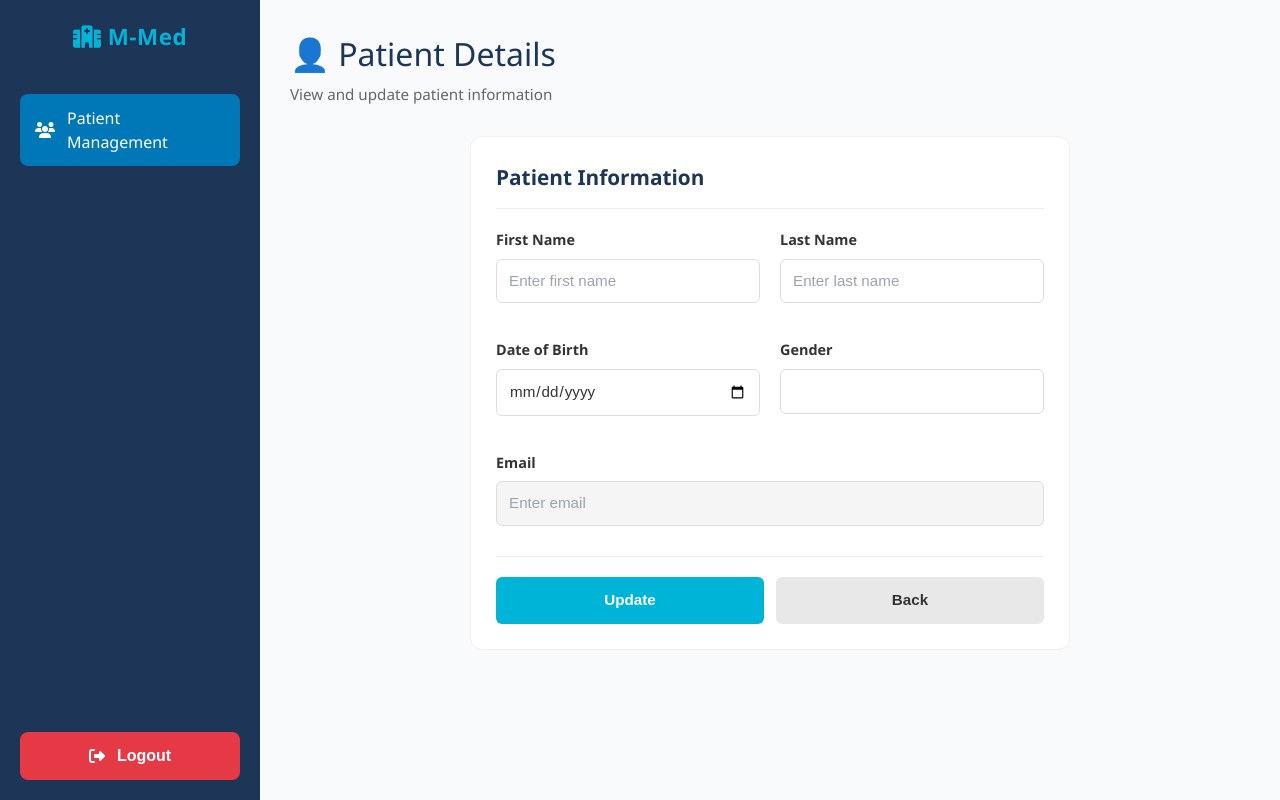
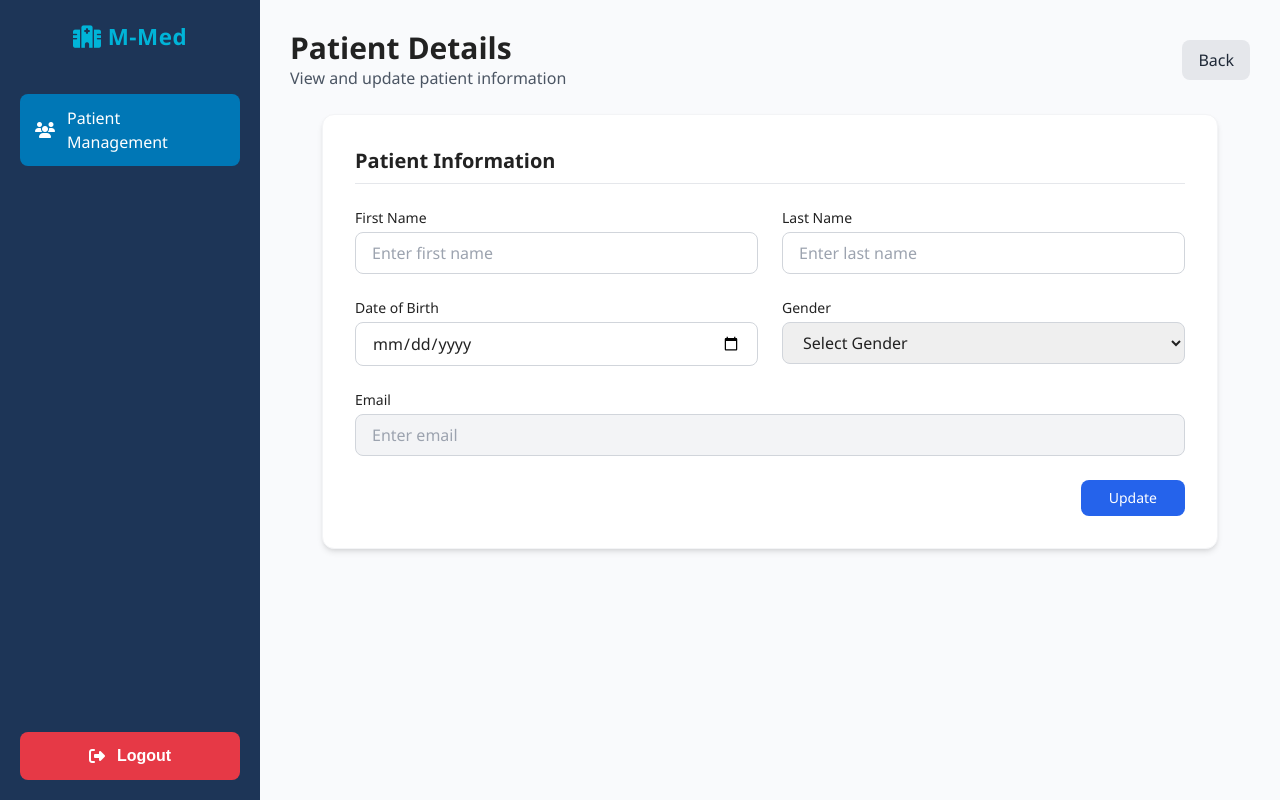
Before and after one commit to CS-LTU/com7033-assignment-Mbabah251, a Flask app: template templates/pages/users/patient_detail.html in a window 1280 px wide. Run offline with Flask 3, Linux system fonts and the light colour scheme; the template is opened without the code that fills it, so the values that code supplies are empty; some libraries are stand-ins or nearby versions.

Commit message:
Implement patient update functionality

```diff
--- a/models/patient.py
+++ b/models/patient.py
@@ -1,5 +1,6 @@
 import sqlite3
-from datetime import date
+import re
+from datetime import date, datetime
 from werkzeug.security import generate_password_hash
 
 DB_PATH = "hospital.db"
@@ -77,7 +78,7 @@ class Patient:
                 WHERE id = ?
             """, (first_name, last_name, date_of_birth, gender, id))
 
-            # No rows updated → patient does not exist
+            # No rows updated then raise patient does not exist
             if cursor.rowcount == 0:
                 conn.close()
                 raise ValueError(f"No patient found with ID {id}.")
@@ -91,3 +92,42 @@ class Patient:
 
         except sqlite3.Error as e:
             raise ValueError(f"Database error occurred: {str(e)}")
+
+    @staticmethod
+    def validate_patient_data(email=None, date_of_birth=None, gender=None):
+        """
+        This function validates patient data if any of the fields are passed.
+        It raises ValueError with appropriate message if validation fails.
+        """
+        try:
+            conn = sqlite3.connect(DB_PATH)
+            cursor = conn.cursor()
+
+            if email:
+                cursor.execute('''
+                SELECT 1
+                FROM patients
+                WHERE email = ?
+                ''', (email,))
+                if cursor.fetchone():
+                    raise ValueError('Email already registered. Please use a different email')
+
+                # Email pattern validation
+                email_pattern = r'^[\w\.-]+@[\w\.-]+\.\w+$'
+                if not re.match(email_pattern, email):
+                    raise ValueError('Please enter a valid email address')
+
+
+            if date_of_birth:
+                # Calculate age from date_of_birth
+                dob = datetime.strptime(date_of_birth, '%Y-%m-%d').date()
+                today = date.today()
+                age = today.year - dob.year - ((today.month, today.day) < (dob.month, dob.day))
+                if age < 0 or age > 120:
+                    raise ValueError('Age must be between 0 and 120.')
+
+            if gender:
+                if gender not in ['Male', 'Female', 'Other']:
+                    raise ValueError('Gender must be Male, Female, or Other.')
+        finally:
+            conn.close()
--- a/templates/pages/users/patient_detail.html
+++ b/templates/pages/users/patient_detail.html
@@ -3,70 +3,80 @@
 
 {% block main_content %}
 
-<div class="page-header">
-    <h1>👤 Patient Details</h1>
-    <p>View and update patient information</p>
+<div class="flex items-center justify-between mb-6">
+    <div>
+        <h1 class="text-3xl font-bold flex items-center gap-2">Patient Details</h1>
+        <p class="text-gray-600">View and update patient information</p>
     </div>
 
-<div class="detail-card">
-
-    <div class="card-header">
-        <h2>Patient Information</h2>
+    <a
+        href="{{ url_for('dashboard') }}"
+        class="px-4 py-2 bg-gray-200 hover:bg-gray-300 text-gray-800 rounded-lg transition"
+    >
+        Back
+    </a>
 </div>
 
-    <form class="detail-form">
+<div class="bg-white shadow-md rounded-xl p-8 max-w-4xl mx-auto border border-gray-100">
+    <h2 class="text-xl font-semibold mb-6 border-b pb-2">Patient Information</h2>
 
-        <div class="form-row">
-            <div class="form-group">
-                <label for="firstname">First Name</label>
+    <form method="POST" action="{{ url_for('update_patient_route', patient_id=patient.id) }}" class="space-y-6">
+
+        <div class="grid grid-cols-1 md:grid-cols-2 gap-6">
+            <div>
+                <label for="firstname" class="block text-sm font-medium mb-1">First Name</label>
                 <input
                     type="text"
                     id="firstname"
                     name="firstname"
                     value="{{ patient.first_name }}"
                     placeholder="Enter first name"
+                    class="w-full border border-gray-300 rounded-lg px-4 py-2 focus:outline-none focus:border-blue-400"
                 />
             </div>
 
-            <div class="form-group">
-                <label for="lastname">Last Name</label>
+            <div>
+                <label for="lastname" class="block text-sm font-medium mb-1">Last Name</label>
                 <input
                     type="text"
                     id="lastname"
                     name="lastname"
                     value="{{ patient.last_name }}"
                     placeholder="Enter last name"
+                    class="w-full border border-gray-300 rounded-lg px-4 py-2 focus:outline-none focus:border-blue-400"
                 />
             </div>
         </div>
 
-
-
-        <div class="form-row">
-            <div class="form-group">
-                <label for="dob">Date of Birth</label>
+        <div class="grid grid-cols-1 md:grid-cols-2 gap-6">
+            <div>
+                <label for="dob" class="block text-sm font-medium mb-1">Date of Birth</label>
                 <input
                     type="date"
                     id="dob"
                     name="dob"
                     value="{{ patient.date_of_birth }}"
+                    class="w-full border border-gray-300 rounded-lg px-4 py-2 focus:outline-none focus:border-blue-400"
                 />
             </div>
 
-            <div class="form-group">
-                <label for="gender">Gender</label>
-                <input
-                    type="text"
+            <div>
+                <label for="gender" class="block text-sm font-medium mb-1">Gender</label>
+                <select
                     id="gender"
                     name="gender"
-                    value="{{ patient.gender }}"
-                />
+                    class="w-full border border-gray-300 rounded-lg px-4 py-2 focus:outline-none focus:border-blue-400"
+                >
+                    <option value="">Select Gender</option>
+                    <option value="Male" {% if patient.gender == 'Male' %}selected{% endif %}>Male</option>
+                    <option value="Female" {% if patient.gender == 'Female' %}selected{% endif %}>Female</option>
+                    <option value="Other" {% if patient.gender == 'Other' %}selected{% endif %}>Other</option>
+                </select>
             </div>
         </div>
 
-
-            <div class="form-group">
-                <label for="email">Email</label>
+        <div>
+            <label for="email" class="block text-sm font-medium mb-1">Email</label>
             <input
                 type="email"
                 id="email"
@@ -74,12 +84,17 @@
                 value="{{ patient.email }}"
                 placeholder="Enter email"
                 disabled
+                class="w-full bg-gray-100 border border-gray-300 rounded-lg px-4 py-2 cursor-not-allowed"
             />
         </div>
 
-        <div class="form-actions">
-            <button type="submit" class="btn-primary">Update</button>
-            <a href="{{ url_for('dashboard') }}" class="btn-secondary">Back</a>
+        <div class="flex justify-end">
+            <button
+                type="submit"
+                class="px-7 py-2 bg-blue-600 text-white rounded-lg text-sm font-medium hover:bg-blue-700 transition"
+            >
+                Update
+            </button>
         </div>
 
     </form>
```
Also changed, not shown: models/user.py (+5 -8 lines), routes/users.py (+21 -3 lines), templates/pages/users/dashboard.html (+82 -34 lines). Lines whose indentation alone changed are shown as unchanged.
